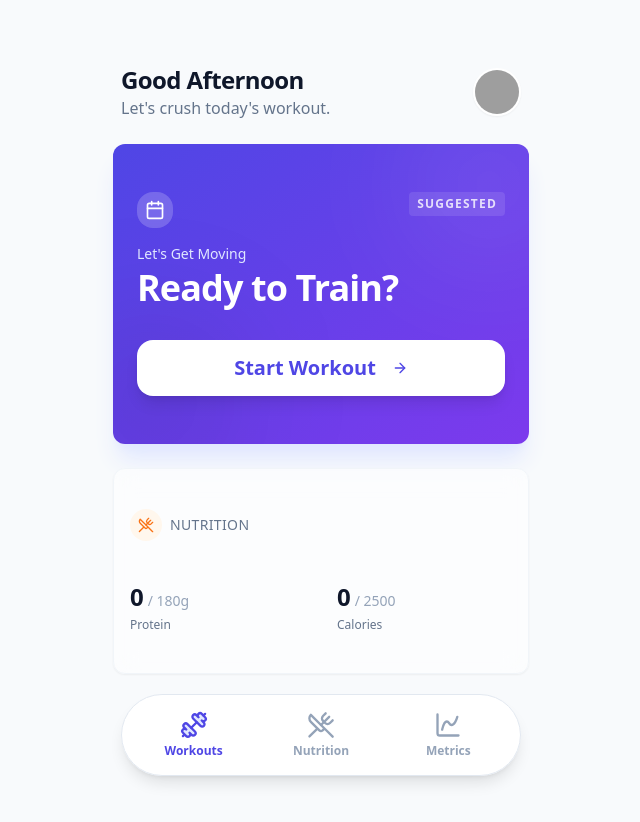
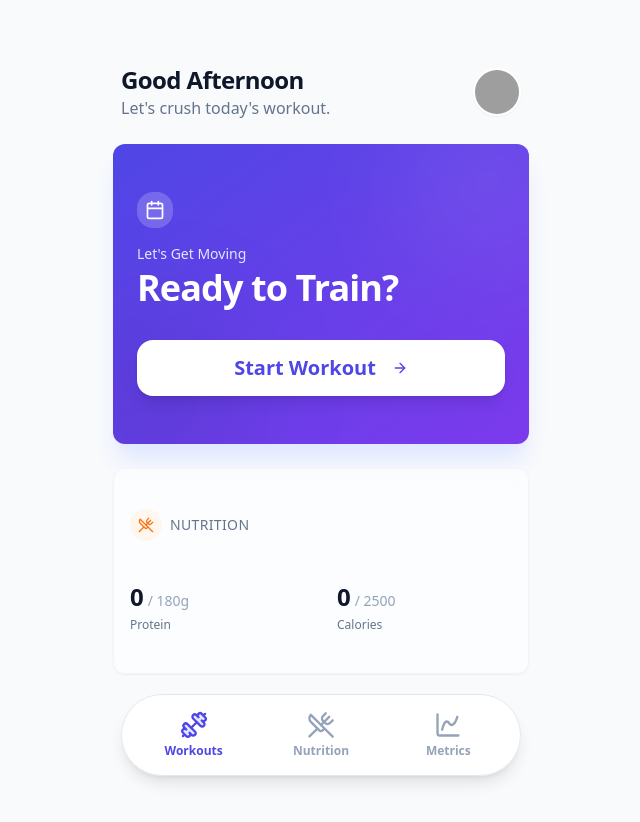
Before and after one commit to matthewothomas/MyFitnessApp, a Next.js app: page / in a window 1280 px wide. Shown: the top 822 px of the page, without its empty margins (319-959 px from the left). Built offline with nearby package versions, Linux system fonts and the light colour scheme; no server answers; grey boxes are pictures that could not be loaded.

Commit message:
Fix: Remove Suggested tag from dashboard

```diff
--- a/src/components/workout-dashboard.tsx
+++ b/src/components/workout-dashboard.tsx
@@ -94,7 +94,6 @@ export default function WorkoutDashboard() {
                         <div className="bg-white/20 p-2 rounded-lg backdrop-blur-sm">
                             <Calendar className="w-5 h-5 text-white" />
                         </div>
-                        <span className="text-xs font-bold uppercase tracking-widest bg-white/10 px-2 py-1 rounded text-white/80">Suggested</span>
                     </div>
 
                     <div className="space-y-1 mb-8">
```
